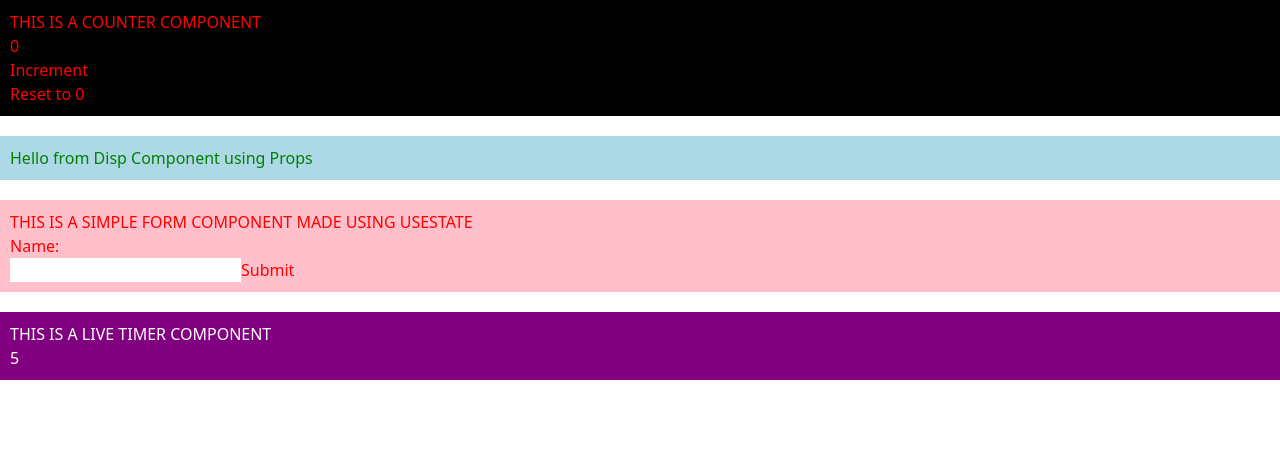
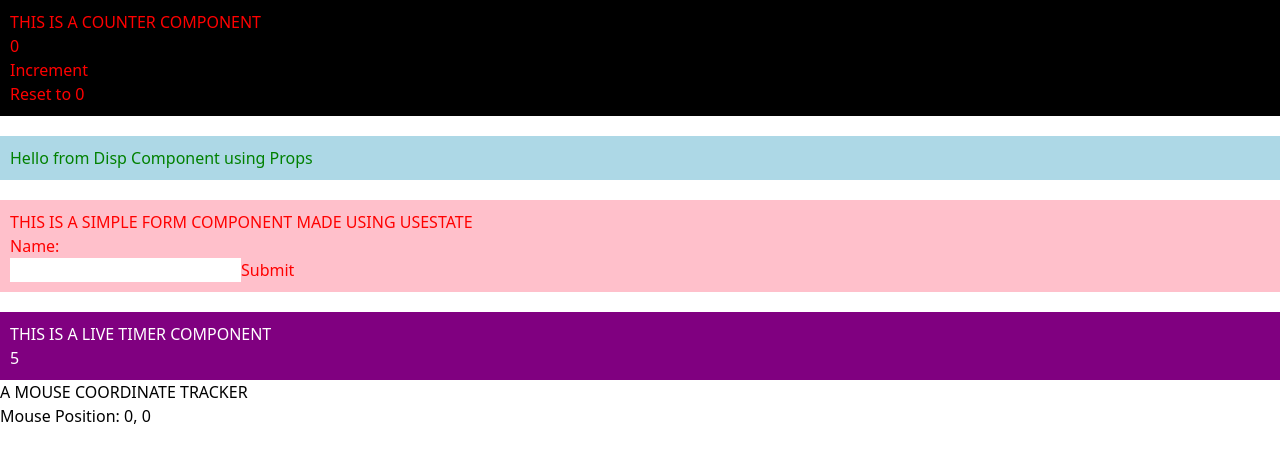
Before and after one commit to NimishKr16/learning-react, a React (Create React App) app in the folder learning-react-basics/: page / in a window 1280 px wide. Shown: the top 462 px of the page. Built offline with nearby package versions, Linux system fonts and the light colour scheme.

Commit message:
Mouse coordinate tracker using render props pattern

```diff
--- a/learning-react-basics/src/App.js
+++ b/learning-react-basics/src/App.js
@@ -3,12 +3,19 @@ import './App.css'
 import Counter from './Counter';
 import SimpleForm from './SimpleForm';
 import Timer from './Timer';
+import MouseT from './MouseT';
+
 const App = () => {
   return (
     <div >
       <Counter></Counter>
       <SimpleForm></SimpleForm>
       <Timer></Timer>
+      <MouseT render={({ x, y }) => (
+        <h1>
+          Mouse Position: {x}, {y}
+        </h1>
+      )}></MouseT>
     </div>
   );
 }
--- /dev/null
+++ b/learning-react-basics/src/MouseT.jsx
@@ -0,0 +1,18 @@
+import React, { useState } from 'react'
+
+const MouseT = ({render}) => {
+    const [position, setPosition] = useState({ x: 0, y: 0 });
+
+    const handleMouseMove = (e) => {
+      setPosition({ x: e.clientX, y: e.clientY });
+    };
+
+    return (
+        <>
+        <h1>A MOUSE COORDINATE TRACKER</h1>
+        <div onMouseMove={handleMouseMove}>{render(position)}</div>
+        </>
+    )
+}
+
+export default MouseT
```
